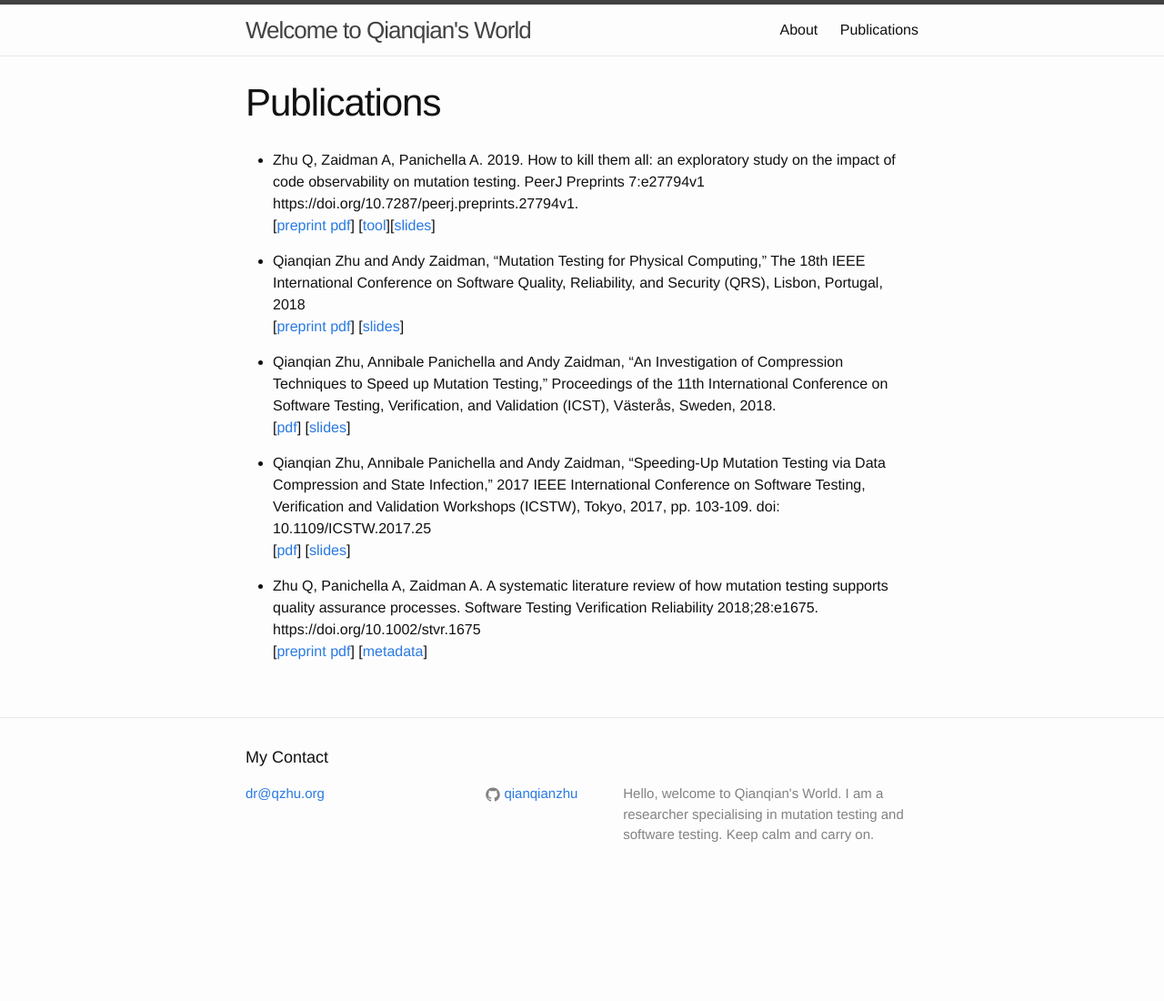
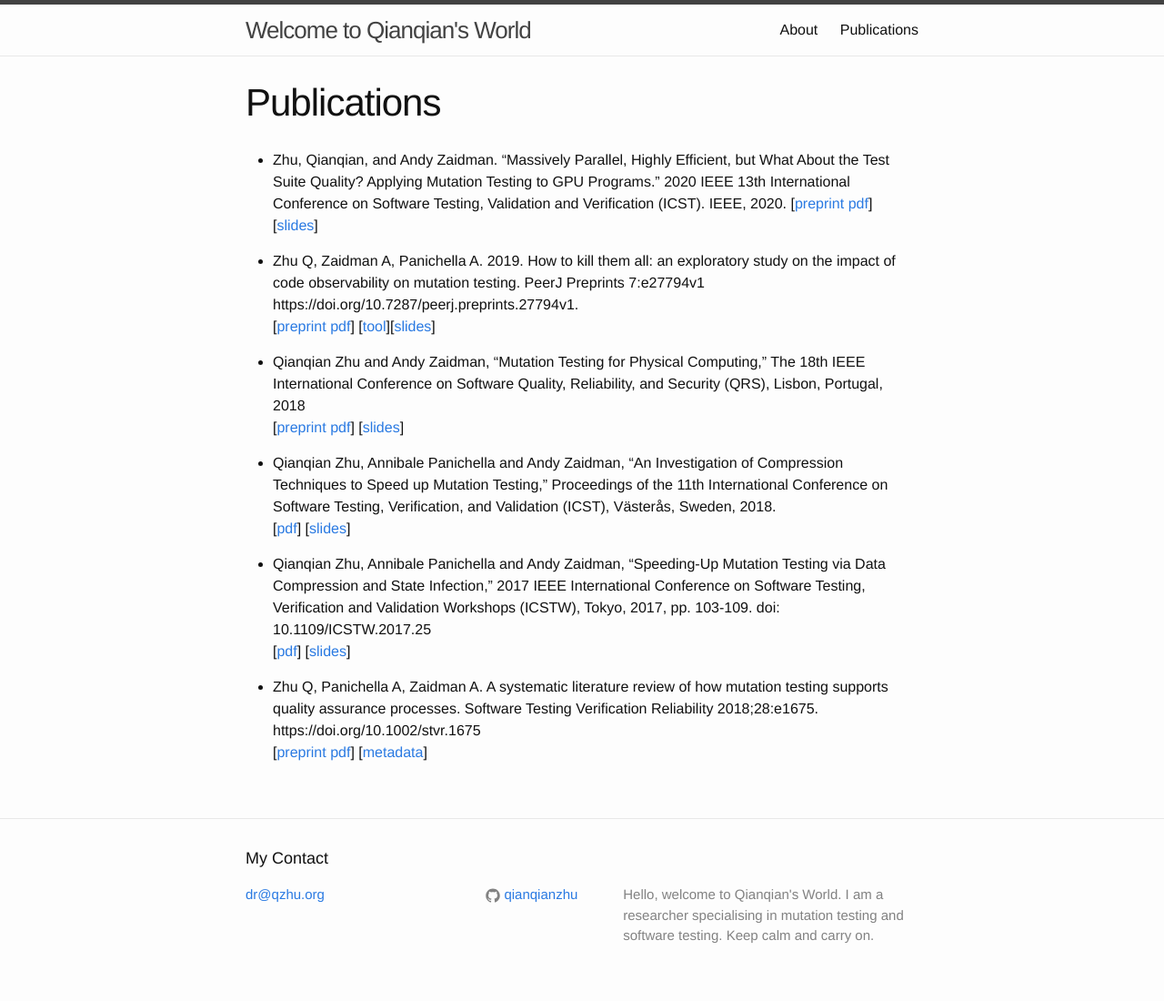
Before and after one commit to qianqianzhu/qianqianzhu.github.io, a Jekyll site: the page built from pub.md, in a window 1280 px wide. Shown: the whole page at 91% size. Built offline with Jekyll 4.4.1, drawn with Linux system fonts in a browser that asks for light colours; before the commit the page ends 989 px from its top, so only the background shows below that.

Commit message:
add icst2020

```diff
--- a/pub.md
+++ b/pub.md
@@ -3,6 +3,9 @@ layout: page
 title: Publications
 permalink: /publications/
 ---
+- Zhu, Qianqian, and Andy Zaidman. "Massively Parallel, Highly Efficient, but What About the Test Suite Quality? Applying Mutation Testing to GPU Programs." 2020 IEEE 13th International Conference on Software Testing, Validation and Verification (ICST). IEEE, 2020.
+[[preprint pdf](https://qianqianzhu.github.io/publications/icst2020.pdf)] [[slides](https://qianqianzhu.github.io/publications/slides_icst2020.pdf)]
+
 - Zhu Q, Zaidman A, Panichella A. 2019. How to kill them all: an exploratory study on the impact of code observability on mutation testing. PeerJ Preprints 7:e27794v1 https://doi.org/10.7287/peerj.preprints.27794v1.<br>
 [[preprint pdf](https://qianqianzhu.github.io/publications/peerj_testability.pdf)]
 [[tool](https://zenodo.org/badge/latestdoi/147203995)][[slides](https://qianqianzhu.github.io/publications/slides_antwerp2019.pdf)]
```
Also changed, not shown: 1 other file.
